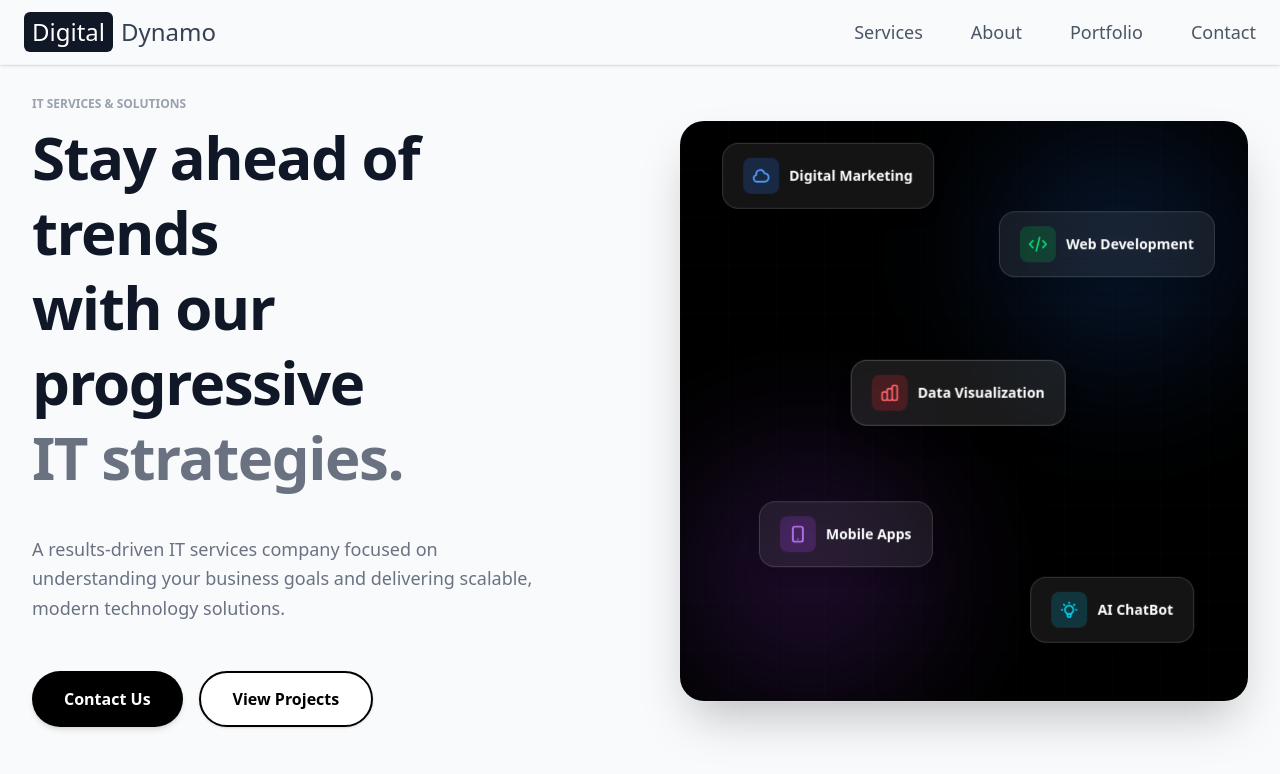
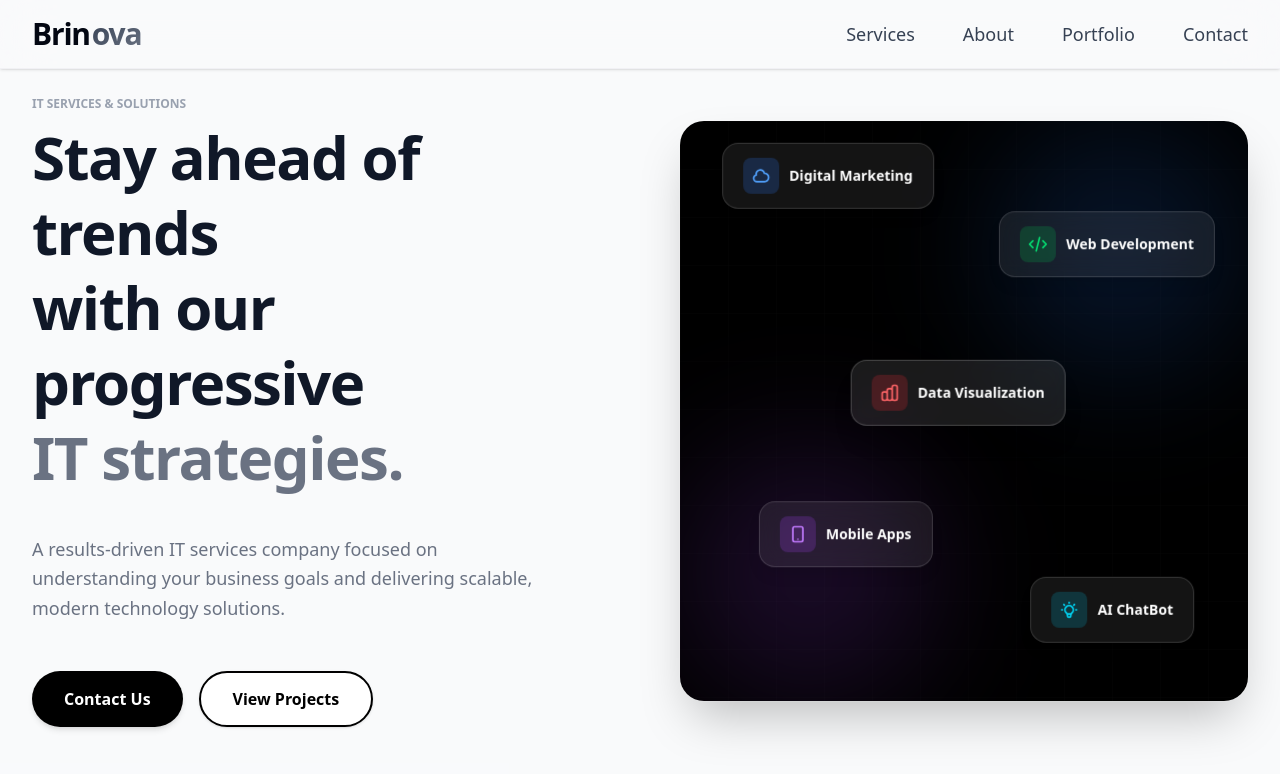
Before and after one commit to devidardhruvil-codes/BusinessProject, a Next.js app: page / in a window 1280 px wide. Shown: the top 774 px of the page. Built offline with nearby package versions, Linux system fonts and the light colour scheme.

Commit message:
navbar changes

```diff
--- a/components/Navbar.tsx
+++ b/components/Navbar.tsx
@@ -7,108 +7,81 @@ const Navbar = () => {
   const [isOpen, setIsOpen] = useState(false);
 
   return (
-    <nav className="fixed top-0 left-0 right-0 z-50 bg-gray-50/95 backdrop-blur-md border-b border-gray-100 shadow-sm px-4 sm:px-6 py-3">
-      <div className="max-w-7xl mx-auto flex items-center justify-between">
-        {/* Logo */}
+    <nav className="fixed top-0 left-0 right-0 z-50">
+      {/* Main navbar bar – glass effect */}
+      <div className="bg-gray-50/70 backdrop-blur-xl border-b border-gray-200/40 shadow-sm">
+        <div className="max-w-7xl mx-auto px-5 sm:px-6 lg:px-8 py-4 flex items-center justify-between">
+          {/* Logo – made bolder & more premium */}
           <Link
             href="/"
-          className="text-gray-700 text-2xl font-light flex items-center gap-2"
+            className="text-2xl sm:text-3xl font-black tracking-[-0.04em] text-gray-950 flex items-baseline gap-0.5"
           >
-          <span className="text-white bg-gray-900 px-2 py-1 rounded-md font-light">
-            Digital
+            Brin
+            <span className="text-2xl sm:text-3xl font-extrabold bg-gradient-to-br from-gray-700 to-gray-500 bg-clip-text text-transparent">
+              ova
             </span>
-          Dynamo
           </Link>
 
           {/* Desktop Navigation */}
-        <div className="hidden md:flex items-center gap-10 lg:gap-12 text-gray-600 text-lg font-medium">
+          <div className="hidden md:flex items-center gap-10 lg:gap-12">
+            {["Services", "About", "Portfolio", "Contact"].map((item) => (
               <Link
-            href="/services"
-            className="hover:text-black transition-colors duration-200"
+                key={item}
+                href={`/${item.toLowerCase()}`}
+                className="relative text-gray-700 font-medium text-base lg:text-lg transition-all duration-300 hover:text-gray-900 group"
               >
-            Services
+                {item}
+                <span className="absolute left-0 bottom-[-4px] h-[2px] w-0 bg-gray-900 rounded-full transition-all duration-300 ease-out group-hover:w-full" />
               </Link>
-          <Link
-            href="/about"
-            className="hover:text-black transition-colors duration-200"
-          >
-            About
-          </Link>
-          <Link
-            href="/portfolio"
-            className="hover:text-black transition-colors duration-200"
-          >
-            Portfolio
-          </Link>
-          <Link
-            href="/contact"
-            className="hover:text-black transition-colors duration-200"
-          >
-            Contact
-          </Link>
+            ))}
           </div>
 
-        {/* Hamburger Button - Mobile Only */}
+          {/* Mobile Hamburger */}
           <button
             onClick={() => setIsOpen(!isOpen)}
-          className="md:hidden p-2 -mr-2"
+            className="md:hidden p-2 -mr-2 text-gray-700 focus:outline-none"
             aria-label="Toggle menu"
           >
-          <div className="w-6 h-5 relative flex flex-col justify-between">
+            <div className="w-7 h-6 relative flex flex-col justify-between">
               <span
-              className={`h-0.5 w-6 bg-gray-700 rounded transition-all duration-300 ${
-                isOpen ? "rotate-45 translate-y-2" : ""
+                className={`h-0.5 w-full bg-current rounded-full transition-all duration-300 origin-left ${
+                  isOpen ? "rotate-45 translate-y-1.5 w-5/6" : ""
                 }`}
               />
               <span
-              className={`h-0.5 w-6 bg-gray-700 rounded transition-all duration-300 ${
-                isOpen ? "opacity-0" : ""
+                className={`h-0.5 w-full bg-current rounded-full transition-all duration-300 ${
+                  isOpen ? "opacity-0 scale-75" : ""
                 }`}
               />
               <span
-              className={`h-0.5 w-6 bg-gray-700 rounded transition-all duration-300 ${
-                isOpen ? "-rotate-45 -translate-y-2" : ""
+                className={`h-0.5 w-full bg-current rounded-full transition-all duration-300 origin-left ${
+                  isOpen ? "-rotate-45 -translate-y-1.5 w-5/6" : ""
                 }`}
               />
             </div>
           </button>
         </div>
+      </div>
 
-      {/* Mobile Menu */}
+      {/* Mobile Menu – clean, full-width slide down */}
       <div
-        className={`md:hidden overflow-hidden transition-all duration-300 ease-in-out ${
-          isOpen ? "max-h-96 opacity-100" : "max-h-0 opacity-0"
+        className={`md:hidden bg-gray-50/95 backdrop-blur-lg border-b border-gray-200/40 overflow-hidden transition-all duration-400 ease-in-out ${
+          isOpen
+            ? "max-h-96 opacity-100 py-6 shadow-lg"
+            : "max-h-0 opacity-0 py-0"
         }`}
       >
-        <div className="mt-4 pt-4 pb-6 px-4 space-y-6 bg-green-50/95 backdrop-blur-md border-t border-green-100">
+        <div className="max-w-7xl mx-auto px-6 flex flex-col items-center space-y-5 text-lg font-medium">
+          {["Services", "About", "Portfolio", "Contact"].map((item) => (
             <Link
-            href="/services"
-            className="block text-center text-lg font-medium text-gray-700 hover:text-black py-2"
+              key={item}
+              href={`/${item.toLowerCase()}`}
+              className="text-gray-700 hover:text-gray-900 transition-colors py-2.5 w-full text-center"
               onClick={() => setIsOpen(false)}
             >
-            Services
+              {item}
             </Link>
-          <Link
-            href="/about"
-            className="block text-center text-lg font-medium text-gray-700 hover:text-black py-2"
-            onClick={() => setIsOpen(false)}
-          >
-            About
-          </Link>
-          <Link
-            href="/portfolio"
-            className="block text-center text-lg font-medium text-gray-700 hover:text-black py-2"
-            onClick={() => setIsOpen(false)}
-          >
-            Portfolio
-          </Link>
-          <Link
-            href="/contact"
-            className="block text-center text-lg font-medium text-gray-700 hover:text-black py-2"
-            onClick={() => setIsOpen(false)}
-          >
-            Contact
-          </Link>
+          ))}
         </div>
       </div>
     </nav>
```
Lines whose indentation alone changed are shown as unchanged.
